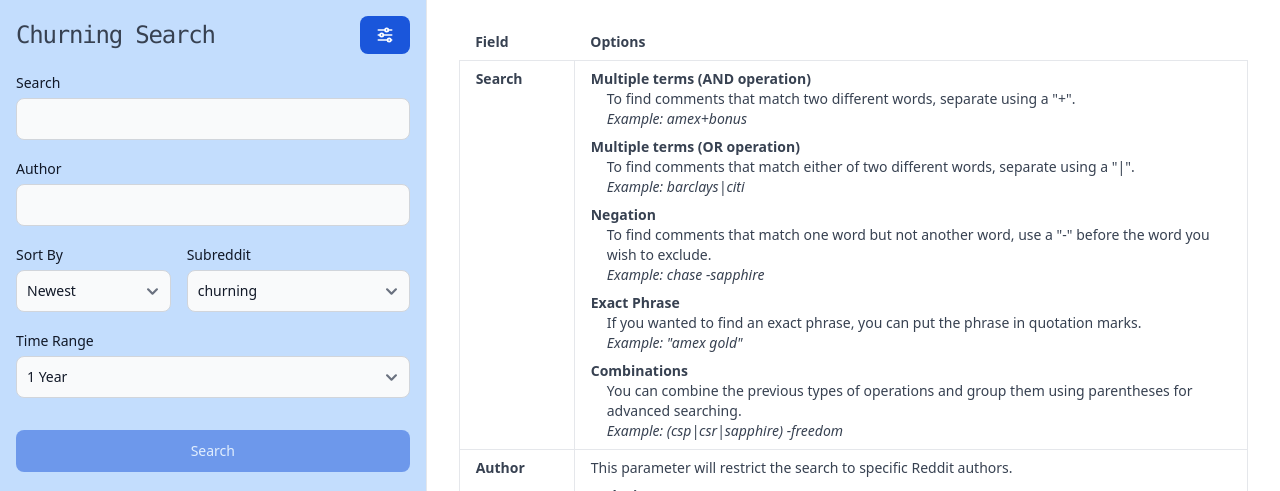
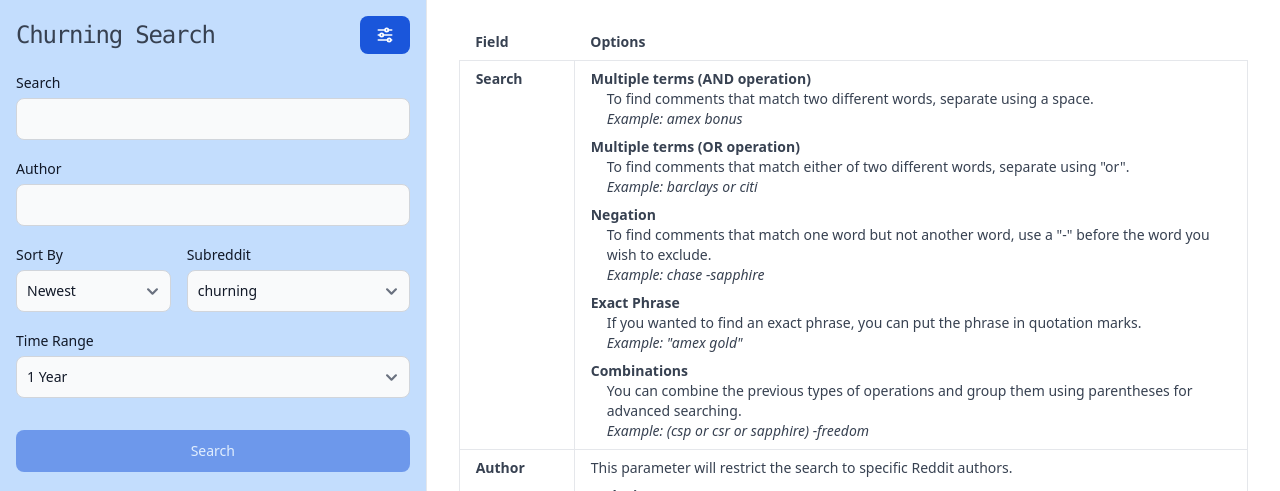
Before and after one commit to garettg/churning.io, a Next.js app: page / in a window 1280 px wide. Shown: the top 491 px of the page. Built offline with nearby package versions, Linux system fonts and the light colour scheme; what @rvxlab/tailwind-plugin-ios-full-height would draw is missing.

Commit message:
Updated help text. Turn acronym search back on with fixes. Update dependencies.

```diff
--- a/app.config.js
+++ b/app.config.js
@@ -17,7 +17,7 @@ export const Config = {
         CanadianAwardTravel: "2018-03-12"
     },
     defaultTimeRange: 366, // default time range on search (must match one of SearchRange keys)
-    enableAcronymSearch: false, // enable the use of modified queries to include acronyms to broaden search,
+    enableAcronymSearch: true, // enable the use of modified queries to include acronyms to broaden search,
     enableGaEvents: true, // enable google analytics
     enableCustomEvents: true, // enable the usage of custom event to Woopra
     disableSearch: false, // turns off the UI in downtimes
--- a/src/components/Help.js
+++ b/src/components/Help.js
@@ -16,13 +16,13 @@ const Help = () => {
                         <dl>
                             <dt className="font-bold">Multiple terms (AND operation)</dt>
                             <dd className="pl-4">
-                                <p>To find comments that match two different words, separate using a "+".</p>
-                                <p className="italic">Example: amex+bonus</p>
+                                <p>To find comments that match two different words, separate using a space.</p>
+                                <p className="italic">Example: amex bonus</p>
                             </dd>
                             <dt className="mt-2 font-bold">Multiple terms (OR operation)</dt>
                             <dd className="pl-4">
-                                <p>To find comments that match either of two different words, separate using a "|".</p>
-                                <p className="italic">Example: barclays|citi</p>
+                                <p>To find comments that match either of two different words, separate using "or".</p>
+                                <p className="italic">Example: barclays or citi</p>
                             </dd>
                             <dt className="mt-2 font-bold">Negation</dt>
                             <dd className="pl-4">
@@ -37,7 +37,7 @@ const Help = () => {
                             <dt className="mt-2 font-bold">Combinations</dt>
                             <dd className="pl-4">
                                 <p>You can combine the previous types of operations and group them using parentheses for advanced searching.</p>
-                                <p className="italic">Example: (csp|csr|sapphire) -freedom</p>
+                                <p className="italic">Example: (csp or csr or sapphire) -freedom</p>
                             </dd>
                         </dl>
                     </td>
--- a/src/utils/Api.js
+++ b/src/utils/Api.js
@@ -42,7 +42,7 @@ export class PushshiftAPI {
         }
 
         // For testing error handling
-        // return 'https://httpstat.us/521';
+        // return 'https://httpstat.us/503';
         return `https://api.pullpush.io/reddit/search/comment?${querystring.stringify(params)}`;
     }
 
--- a/src/utils/Constants.js
+++ b/src/utils/Constants.js
@@ -87,7 +87,7 @@ export const ThreadTypes = {
         regex: /(trip_report_and_churning_success_|trip_reports_and_churning_success_|storytime_weekly_|trip_report_weekly_)/
     },
     "at": {
-        name: "AwardTravel",
+        name: "Award Travel",
         color: "info",
         regex: /(weekly_awardtravel_)/
     },
@@ -152,7 +152,7 @@ export const FlowbiteTheme = {
     }
 };
 
-export const DisqualifyAcronymsCharacters = /[\(\)\|\'\"]/g
+export const DisqualifyAcronymsCharacters = /[\(\)\|\'\"\+]|\sor\s/gi
 
 export const Acronyms = {
     "annual fee": "af",
--- a/src/utils/Utils.js
+++ b/src/utils/Utils.js
@@ -54,6 +54,7 @@ export const customEvent = (eventName, eventData) => {
 }
 
 export const fetchWithTimeout = async (resource, options = {}) => {
+    try {
         const { timeout = 60000 } = options;
 
         const controller = new AbortController();
@@ -64,6 +65,10 @@ export const fetchWithTimeout = async (resource, options = {}) => {
         });
         clearTimeout(id);
         return response;
+    } catch (error) {
+        console.log(error)
+        throw error;
+    }
 }
 
 export const getThreadType = (permalink) => {
@@ -74,10 +79,6 @@ export const getThreadType = (permalink) => {
     }
 
     return "";
-}
-
-export const hasWhiteSpace = (string) => {
-    return (/\s/).test(string);
 }
 
 export const convertAcronymQuery = (query) => {
@@ -92,10 +93,10 @@ export const convertAcronymQuery = (query) => {
 
     return query.toLowerCase().replace(acronymRegEx, match => {
         if (acronymData.hasOwnProperty(match)) {
-            let matched = hasWhiteSpace(match) ? `"${match}"` : match;
-            let converted = hasWhiteSpace(acronymData[match]) ? `"${acronymData[match]}"` : acronymData[match];
+            let matched = match;
+            let converted = acronymData[match];
 
-            return `(${matched}|${converted})`;
+            return `("${matched}" OR "${converted}")`;
         } else {
             return match;
         }
```
Also changed, not shown: package.json (+16 -16 lines), test/test.js (+16 -16 lines), 1 other file (tests, documents, lock files or other folders). Lines whose indentation alone changed are shown as unchanged.
